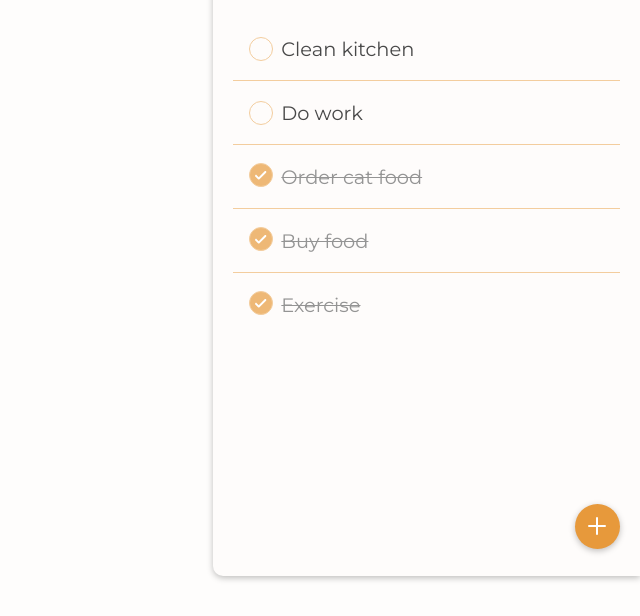
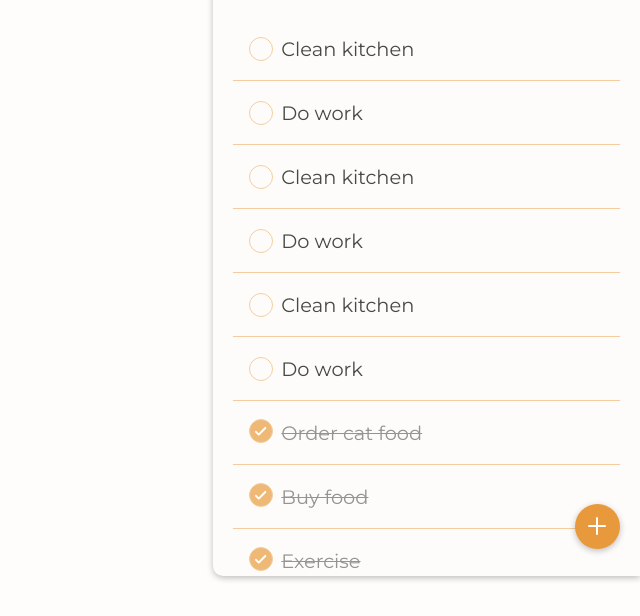
Before and after one commit to sargon17/vue-todolist, a plain HTML site: page index.html in a window 1280 px wide. Shown: the part 184-800 px from the top of the page, without its empty margins (640-1280 px from the left). Drawn offline with nearby package versions, Linux system fonts and the light colour scheme.

Commit message:
Scroller done

```diff
--- a/index.html
+++ b/index.html
@@ -64,7 +64,10 @@
                     @keyup.enter="readInputValue()">
             </div>
             <div class="notes__add-todos__button-section">
-                <button class="notes__add-todos__button"><img src="./img/add new icon.svg" alt=""></button>
+                <button class="notes__add-todos__button" @click="setInputActive" v-if="!btnActive"><img
+                        src="./img/add new icon.svg" alt=""></button>
+                <button class="notes__add-todos__button notes__add-todos__button--pink" v-if="btnActive"
+                    @click="readInputValue"><img src="./img/add new icon.svg" alt=""></button>
             </div>
 
         </div>
--- a/script/script.js
+++ b/script/script.js
@@ -5,6 +5,46 @@ let user = {
 };
 
 let todos = [
+  {
+    text: "Order cat food",
+    completed: true,
+  },
+  {
+    text: "Clean kitchen",
+    completed: false,
+  },
+  {
+    text: "Buy food",
+    completed: true,
+  },
+  {
+    text: "Do work",
+    completed: false,
+  },
+  {
+    text: "Exercise",
+    completed: true,
+  },
+  {
+    text: "Order cat food",
+    completed: true,
+  },
+  {
+    text: "Clean kitchen",
+    completed: false,
+  },
+  {
+    text: "Buy food",
+    completed: true,
+  },
+  {
+    text: "Do work",
+    completed: false,
+  },
+  {
+    text: "Exercise",
+    completed: true,
+  },
   {
     text: "Order cat food",
     completed: true,
@@ -46,8 +86,10 @@ let todoApp = new Vue({
     },
     readInputValue: function () {
       let value = document.querySelector("#inputNewTodo").value;
-      this.newTodo = value;
-      this.addNewTodo();
+      if (value.length > 0) {
+        this.newTodo = value;
+        this.addNewTodo();
+      }
     },
     addNewTodo: function () {
       this.todos.push({
@@ -55,6 +97,12 @@ let todoApp = new Vue({
         completed: false,
       });
       this.newTodo = "";
+      this.btnActive = false;
+      this.inputActive = false;
+    },
+    setInputActive: function () {
+      this.inputActive = true;
+      this.btnActive = true;
     },
   },
 });
--- a/style/style.css
+++ b/style/style.css
@@ -89,6 +89,15 @@ body {
   justify-content: center;
 }
 /* ------------------- to do item --------------- */
+.notes__todos-section {
+  width: 100%;
+  height: 80%;
+  display: flex;
+  flex-direction: column;
+  align-content: flex-start;
+  overflow: auto;
+  justify-content: flex-start;
+}
 .notes__todo-item {
   display: flex;
   justify-content: space-between;
@@ -159,6 +168,9 @@ body {
   gap: 8px;
   padding: 20px;
 }
+.notes__add-todos__input-section {
+  width: 100%;
+}
 .notes__add-todos__input {
   width: 100%;
   border-radius: 25px;
@@ -172,12 +184,10 @@ body {
   transition: var(--mt-transition);
   transform: translate(120%, 0);
   transform: scaleX(0);
-}
-/* .notes__add-todos-section:hover .notes__add-todos__input {
   -webkit-animation: scale-up-hor-right 0.4s cubic-bezier(0.39, 0.575, 0.565, 1)
     both;
   animation: scale-up-hor-right 0.4s cubic-bezier(0.39, 0.575, 0.565, 1) both;
-} */
+}
 
 .notes__add-todos__button {
   width: 45px;
@@ -214,7 +224,7 @@ body {
 /* ------------------ / NOTES SECTION ------------------ */
 
 /* Animations */
-/*
+
 @keyframes scale-up-hor-right {
   0% {
     transform: translate(120%, 0);
@@ -231,6 +241,6 @@ body {
     -webkit-transform-origin: 100% 100%;
     transform-origin: 100% 100%;
   }
-} */
+}
 
 /* / Animations */
```
